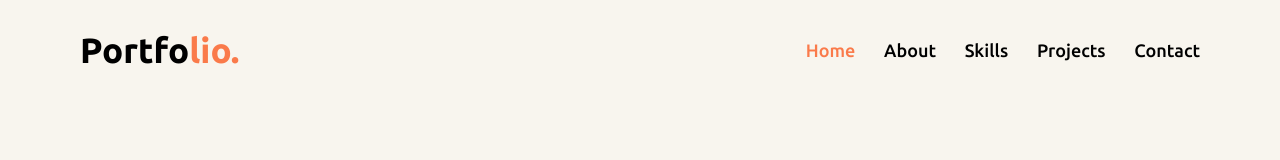
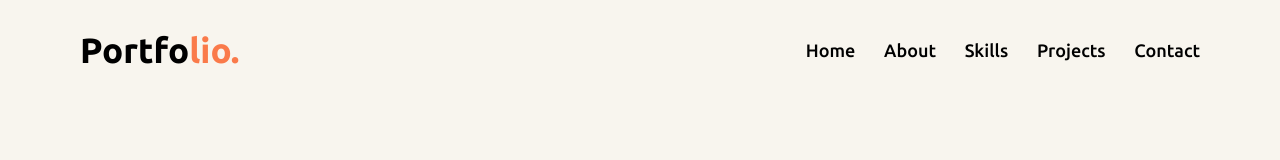
Before and after one commit to shantelAT/MyPortfolio, a plain HTML site: page index.html in a window 1280 px wide. In both pictures the pointer is over the link "Home". Shown: the top 160 px of the page. Drawn offline with nearby package versions, Linux system fonts and the light colour scheme.

Commit message:
Update style.css

```diff
--- a/style.css
+++ b/style.css
@@ -121,7 +121,7 @@ section .title::after{
     transition: color 0.3s ease;
 }
 .navbar .menu li a:hover{
-    color: #fa7a4a!important;
+    color: black !important;
 }
 .navbar.sticky .menu li a:hover{
     color: black;
```
